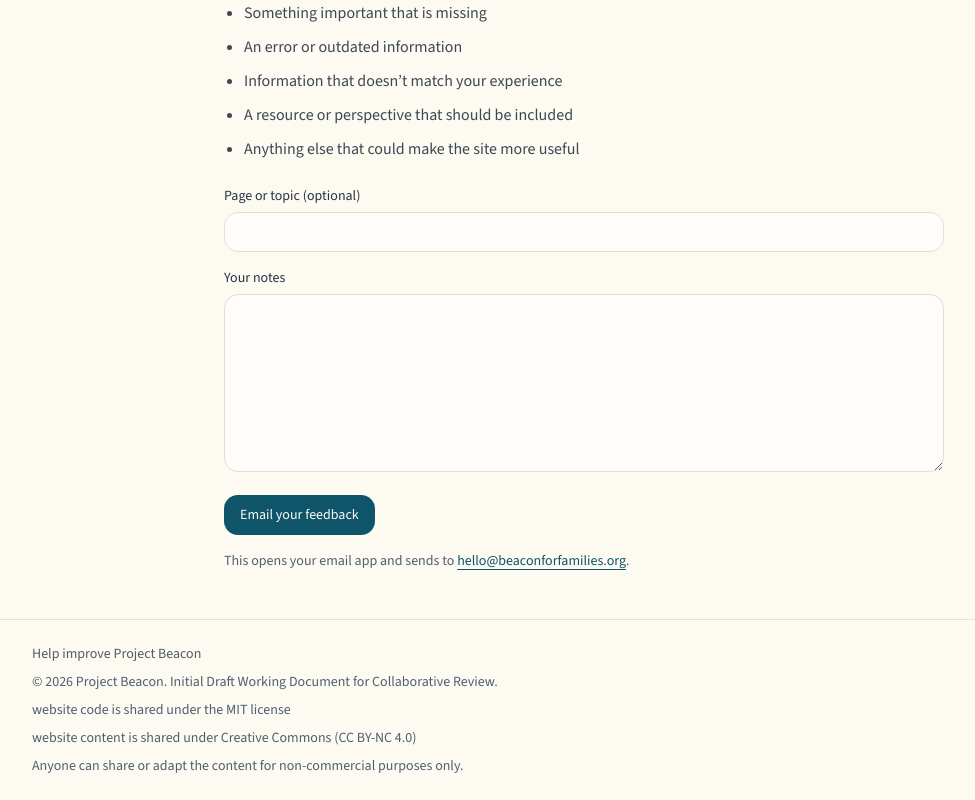
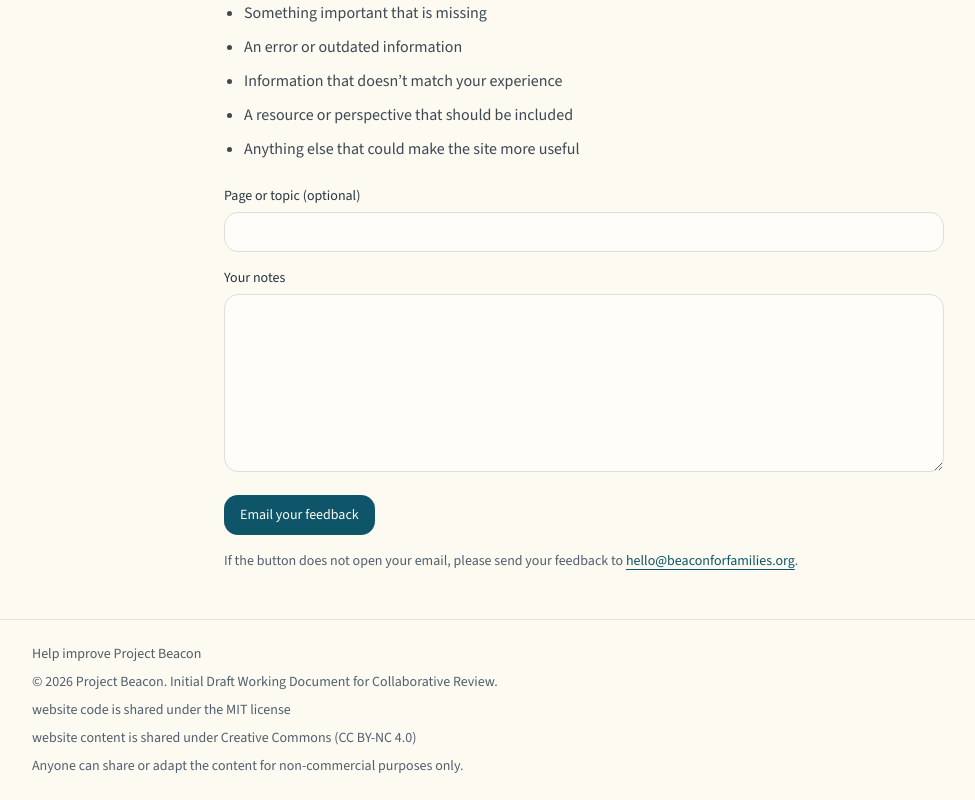
Before and after one commit to pdxshibaa/Beacon, a Next.js app: page /feedback in a window 1280 px wide. Shown: the part 645-1445 px from the top of the page, without its empty margins (56-1031 px from the left). Built offline with nearby package versions, Linux system fonts and the light colour scheme.

Commit message:
change wording at feedback button

```diff
--- a/src/components/feedback-form.tsx
+++ b/src/components/feedback-form.tsx
@@ -65,7 +65,7 @@ export function FeedbackForm() {
         Email your feedback
       </button>
       <p className="text-sm text-muted-foreground">
-        This opens your email app and sends to{" "}
+        If the button does not open your email, please send your feedback to{" "}
         <a
           className="text-primary underline underline-offset-4"
           href={`mailto:${email}?subject=${encodeURIComponent("Help improve Project Beacon")}`}
```
